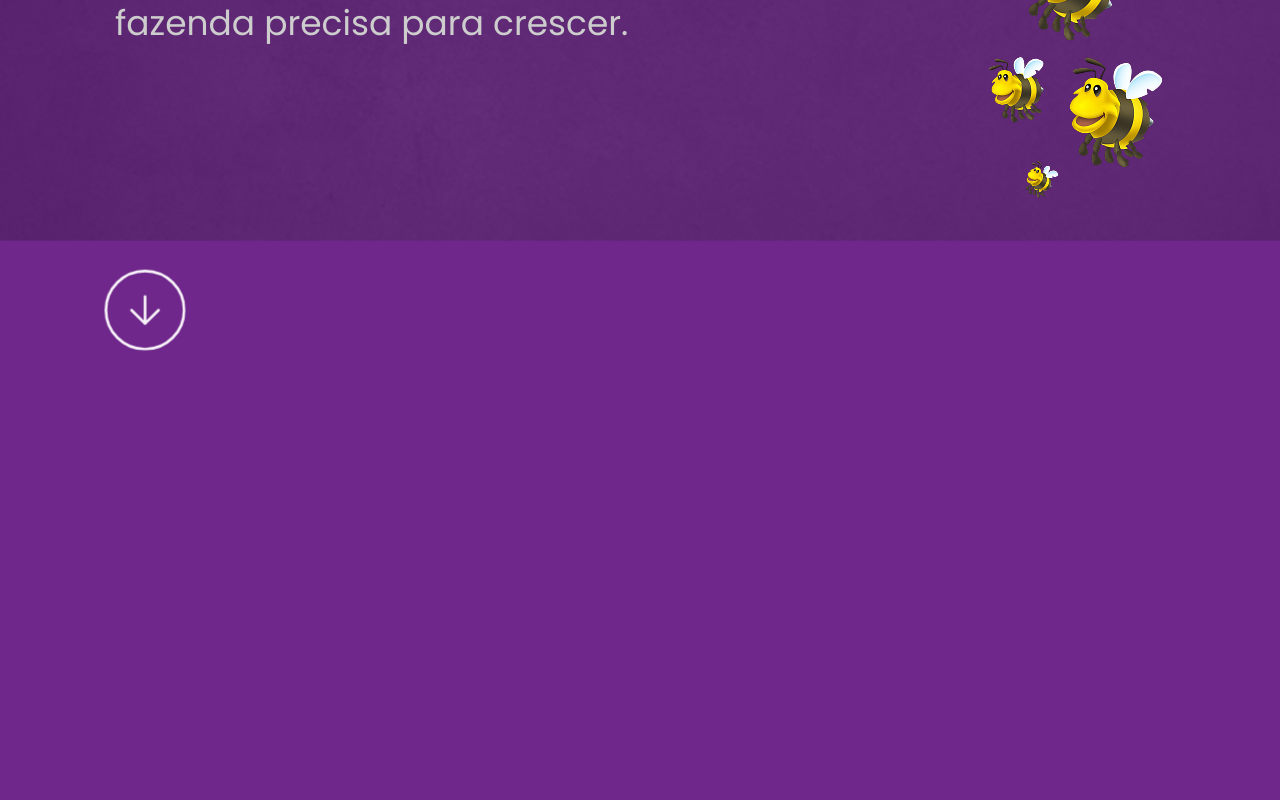
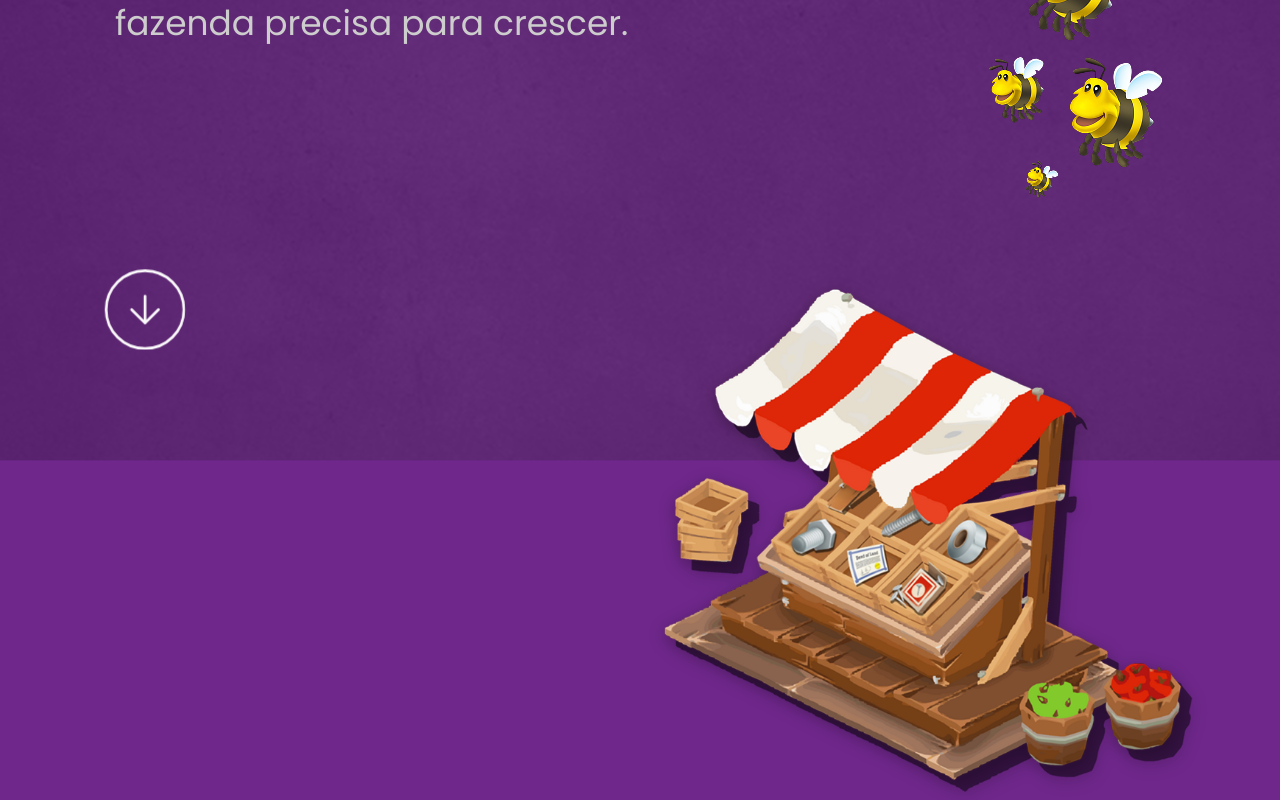
Before and after one commit to Iann29/mago-webcatalog, a React (Vite) app: page / in a window 1280 px wide. Shown: the part 439-1239 px from the top of the page. Before the commit the page ends 800 px from the top, so only its background shows below. Built offline with nearby package versions, Linux system fonts and the light colour scheme; a web font is replaced by a local one.

Commit message:
banca add

```diff
--- a/src/App.tsx
+++ b/src/App.tsx
@@ -2,6 +2,7 @@ import React from 'react';
 import TextureOverlay from './components/TextureOverlay';
 import Title from './pages/home/title';
 import Intro from './pages/home/intro';
+import Banca from './pages/home/banca';
 // Importar futuros componentes aqui
 import './styles/globals.css';
 
@@ -16,6 +17,7 @@ function App() {
         {/* Componentes da página home */}
         <Title/>
         <Intro />
+        <Banca />
         {/* Adicionar futuros componentes aqui */}
       </div>
     </div>
--- /dev/null
+++ b/src/pages/home/banca.tsx
@@ -0,0 +1,55 @@
+import React from 'react';
+import useMediaQuery from '../../hooks/useMediaQuery';
+
+interface BancaProps {
+  // Propriedades para posicionamento da banca no desktop
+  marginTopDesktop?: number | string;
+  widthDesktop?: number | string;
+  marginRightDesktop?: number | string;
+  // Propriedades para posicionamento da banca no mobile
+  marginTopMobile?: number | string;
+  widthMobile?: number | string;
+  marginRightMobile?: number | string;
+}
+
+const Banca: React.FC<BancaProps> = ({
+  // Valores padrão para desktop
+  marginTopDesktop = '230px',
+  widthDesktop = '50%',
+  marginRightDesktop = '100px',
+  // Valores padrão para mobile
+  marginTopMobile = '250px',
+  widthMobile = '90%',
+  marginRightMobile = '-100px'
+}) => {
+  const isDesktop = useMediaQuery('(min-width: 768px)');
+
+  return (
+    <div
+      className="fade-in"
+      style={{
+        marginTop: isDesktop ? marginTopDesktop : marginTopMobile,
+        marginRight: isDesktop ? marginRightDesktop : marginRightMobile,
+        width: '100%',
+        display: 'flex',
+        justifyContent: isDesktop ? 'flex-end' : 'center',
+        animation: 'fadeIn 0.8s ease-in-out forwards',
+        opacity: 0
+      }}
+    >
+      <img
+        src="/banca.png"
+        alt="Banca de Produtos"
+        style={{
+          width: isDesktop ? widthDesktop : widthMobile,
+          maxWidth: '1200px',
+          height: 'auto',
+          objectFit: 'contain',
+          filter: 'drop-shadow(0px 4px 8px rgba(0, 0, 0, 0.3))'
+        }}
+      />
+    </div>
+  );
+};
+
+export default Banca;
```
Also changed, not shown: public/banca.png (added).
